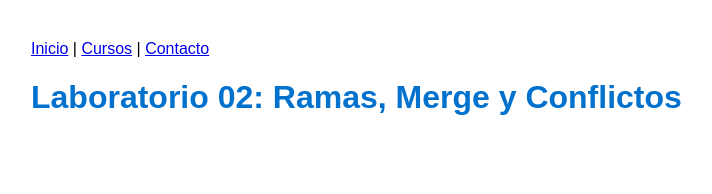
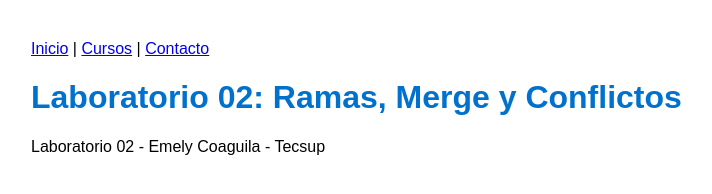
Before and after one commit to emelycoaguila/Lab02-ramas, a plain HTML site: page index.html in a window 1280 px wide. Shown: the whole page, without its empty margins (9-721 px from the left). Drawn offline with Linux system fonts and the light colour scheme.

Commit message:
Agrega pie de pagina

```diff
--- a/index.html
+++ b/index.html
@@ -10,5 +10,8 @@
             <a href="#">Inicio</a> | <a href="#">Cursos</a> | <a href="#">Contacto</a>
         </nav>
         <h1>Laboratorio 02: Ramas, Merge y Conflictos</h1>
+        <footer>
+            <p>Laboratorio 02 - Emely Coaguila - Tecsup</p>
+        </footer>
     </body>
 </html>
```
